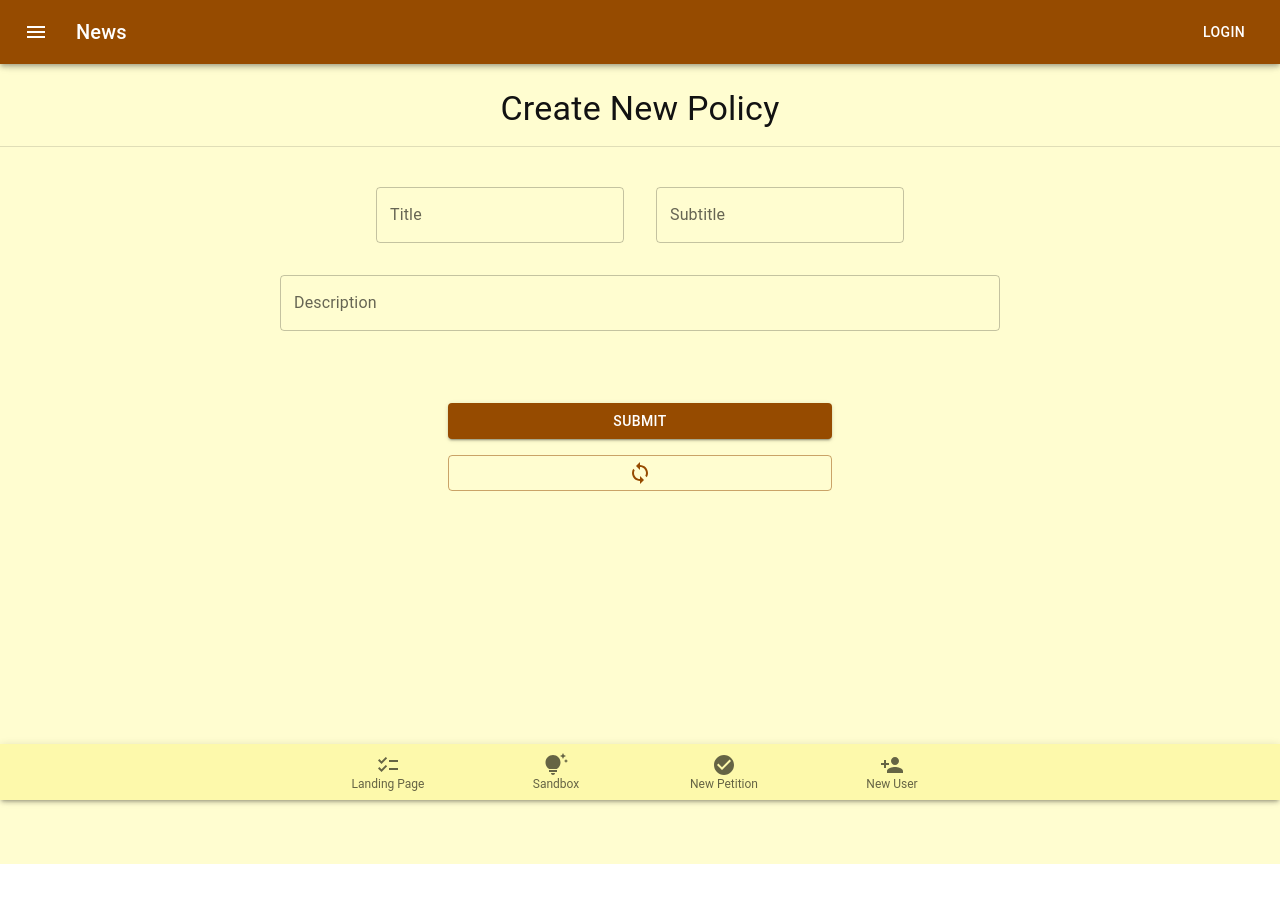
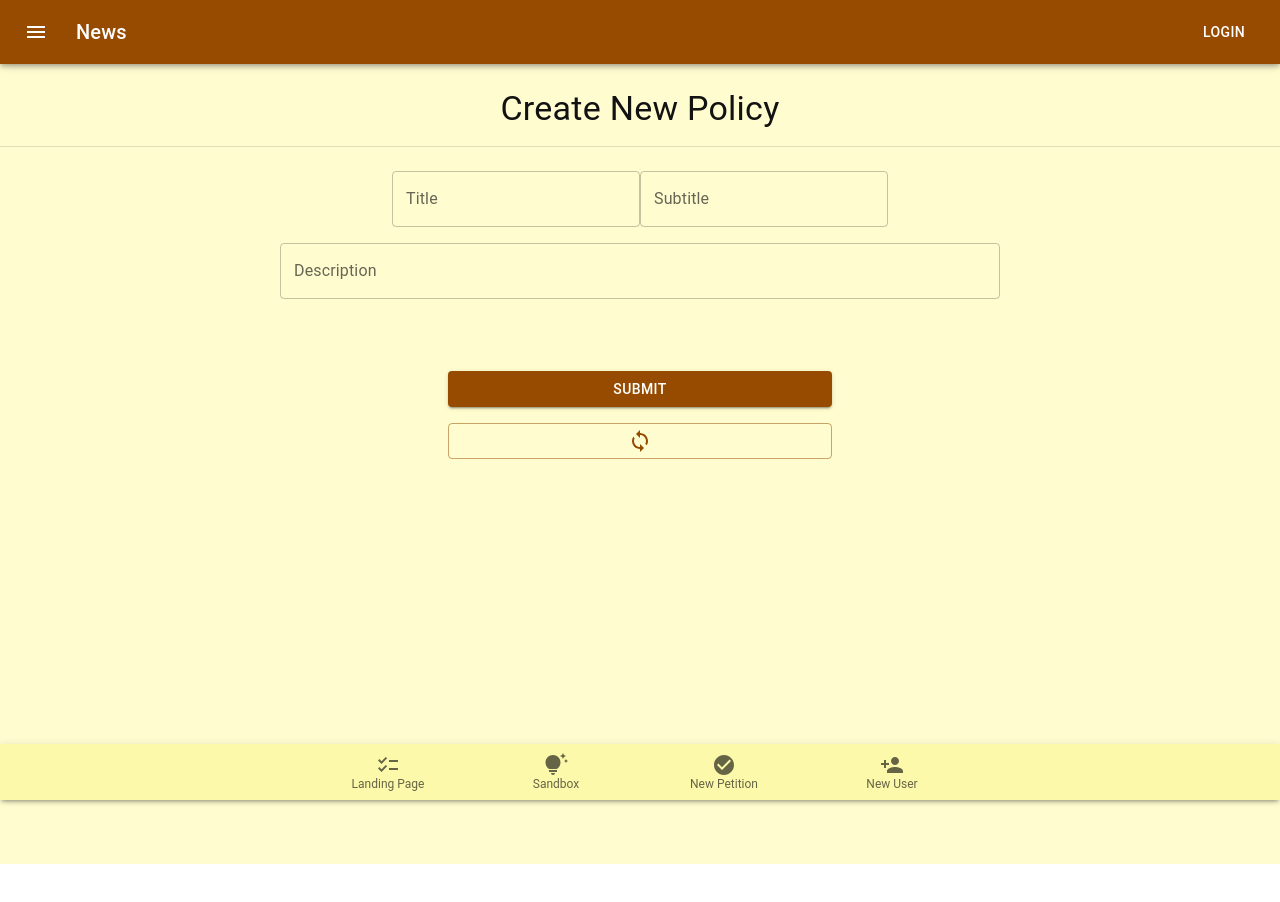
Before and after one commit to i-z-havi/final-for-course, a React (Create React App) app: page /new_petition in a window 1280 px wide. Shown: the top 902 px of the page. Built offline with nearby package versions, Linux system fonts and the light colour scheme.

Commit message:
new library?

```diff
--- a/package.json
+++ b/package.json
@@ -13,6 +13,7 @@
     "@testing-library/user-event": "^13.5.0",
     "react": "^18.2.0",
     "react-dom": "^18.2.0",
+    "react-hook-form": "^7.51.3",
     "react-scripts": "5.0.1",
     "web-vitals": "^2.1.4"
   },
--- a/src/forms/FormTemplate.jsx
+++ b/src/forms/FormTemplate.jsx
@@ -4,7 +4,7 @@ import React from 'react'
 
 export default function FormTemplate({ children, title }) {
     return (
-        <Box component='form'>
+        <form>
             <Typography variant='h4' align='center' sx={{ pt: 3, mb:2 }}>
                 {title}
             </Typography>
@@ -24,6 +24,6 @@ export default function FormTemplate({ children, title }) {
                     </Button>
                 </Grid>
             </Box>
-        </Box >
+        </form>
     )
 }
--- a/src/policies/pages/CreatePolicyForm.jsx
+++ b/src/policies/pages/CreatePolicyForm.jsx
@@ -1,14 +1,13 @@
 import React from 'react'
 import FormTemplate from '../../forms/FormTemplate';
-import FormTextField from '../../forms/FormTextField';
 import { TextField } from '@mui/material';
 
 export default function CreatePolicyForm() {
   return (
     <FormTemplate title='Create New Policy'>
-      <FormTextField label='Title' name='Title'/>
-      <FormTextField label='Subtitle' name='Subtitle'/>
-      <TextField label='Description' name='description' variant='outlined' fullWidth multiline sx={{ m: 2 }} />
+      <TextField label='Title' name='title'/>
+      <TextField label='Subtitle' name='Subtitle'/>
+      <TextField label='Description' name='description' fullWidth multiline sx={{ m: 2 }} />
     </FormTemplate>
   )
 }
--- a/src/users/CreateUserPage.jsx
+++ b/src/users/CreateUserPage.jsx
@@ -2,14 +2,18 @@ import React from 'react'
 import FormTemplate from '../forms/FormTemplate'
 import FormTextField from '../forms/FormTextField'
 import { TextField } from '@mui/material'
+import { useForm } from 'react-hook-form'
 
 export default function CreateUserPage() {
+
+  const form = useForm({})
+
   return (
     <FormTemplate title='Create New User'>
         <FormTextField label='First Name' name='FirstName'/>
         <FormTextField label='Last Name' name='LastName'/>
         <FormTextField label='Email' name='Email'/>
-        <TextField label='Password' name='Password' variant='outlined' type='password' sx={{ m: 2 }} />
+        <TextField label='Password' name='Password' type='password' sx={{ m: 2 }} />
     </FormTemplate>
   )
 }
```
Also changed, not shown: src/users/formhelper/initialUserForm.js (added), 1 other file (tests, documents, lock files or other folders).
